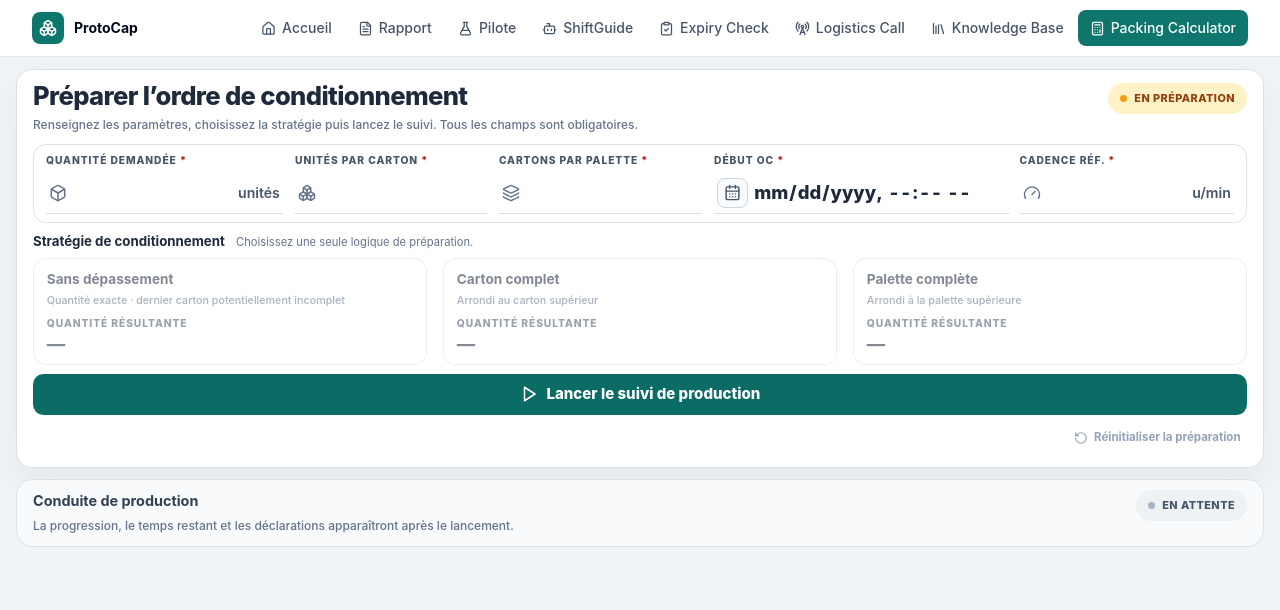
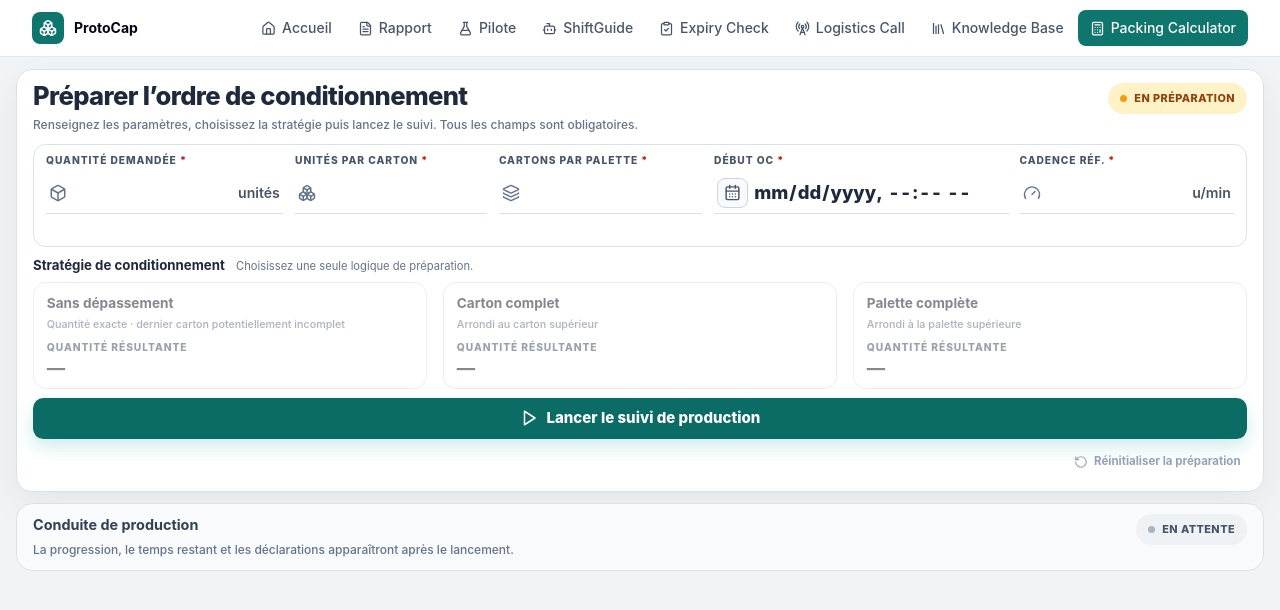
Before and after one commit to AmineAKIK/protocap, a React (Vite) app: page /packing-calculator in a window 1280 px wide. Shown: the top 610 px of the page. Built offline with nearby package versions, Linux system fonts and the light colour scheme.

Commit message:
fix(packing): keep validation messages from shifting fields

```diff
--- a/src/features/packing/components/PackingPlanningRail.tsx
+++ b/src/features/packing/components/PackingPlanningRail.tsx
@@ -111,7 +111,13 @@ function NumericField({
         />
         {suffix ? <span className="packing-v3-field-suffix">{suffix}</span> : null}
       </span>
-      {error ? <small id={errorId} className="packing-v3-field-error">{error}</small> : null}
+      <small
+        id={error ? errorId : undefined}
+        className={`packing-v3-field-message ${error ? 'packing-v3-field-error' : ''}`}
+        aria-hidden={error ? undefined : true}
+      >
+        {error ?? '\u00a0'}
+      </small>
     </div>
   );
 }
@@ -132,7 +138,7 @@ function StartTimeField({
   const inputRef = useRef<HTMLInputElement>(null);
   const errorId = 'packing-production-start-error';
   const legacyId = 'packing-production-start-legacy';
-  const describedBy = [error ? errorId : null, legacyTime ? legacyId : null].filter(Boolean).join(' ') || undefined;
+  const messageId = error ? errorId : legacyTime ? legacyId : undefined;
 
   function openPicker() {
     const input = inputRef.current;
@@ -158,13 +164,18 @@ function StartTimeField({
           value={value}
           required
           aria-invalid={Boolean(error)}
-          aria-describedby={describedBy}
+          aria-describedby={messageId}
           onChange={(event) => onChange(event.target.value)}
           onBlur={onBlur}
         />
       </div>
-      {error ? <small id={errorId} className="packing-v3-field-error">{error}</small> : null}
-      {legacyTime ? <small id={legacyId} className="packing-v3-legacy-time">Heure enregistrée précédemment : {legacyTime}. Choisissez la date correspondante.</small> : null}
+      <small
+        id={messageId}
+        className={`packing-v3-field-message ${error ? 'packing-v3-field-error' : legacyTime ? 'packing-v3-legacy-time' : ''}`}
+        aria-hidden={messageId ? undefined : true}
+      >
+        {error ?? (legacyTime ? `Heure enregistrée précédemment : ${legacyTime}. Choisissez la date correspondante.` : '\u00a0')}
+      </small>
     </div>
   );
 }
@@ -307,7 +318,7 @@ export function PackingPlanningRail({
 
       {input && calculation?.selected ? <PlanSummary input={input} selected={calculation.selected} /> : null}
 
-      <button type="button" className="packing-v3-launch" disabled={!canLaunch || isLaunching} onClick={onLaunch}>
+      <button type="button" className="packing-v3-launch" disabled={isLaunching} onClick={onLaunch}>
         <Play size={18} aria-hidden="true" />
         {isLaunching ? 'Lancement…' : 'Lancer le suivi de production'}
       </button>
```
